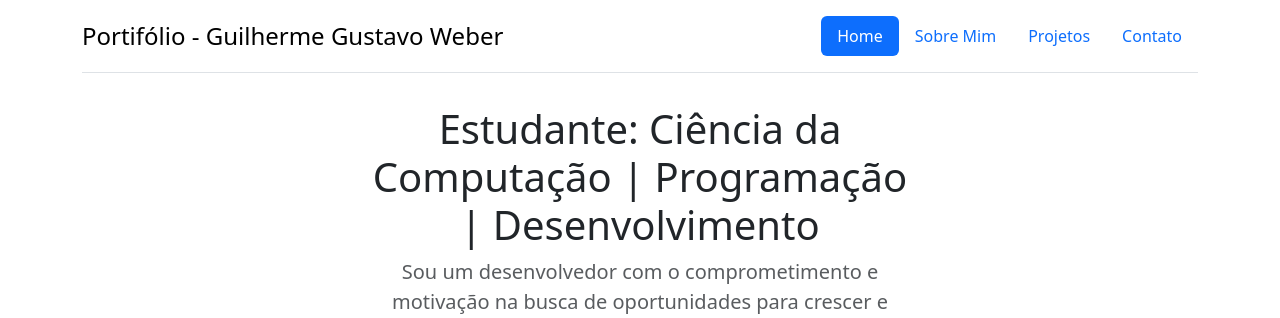
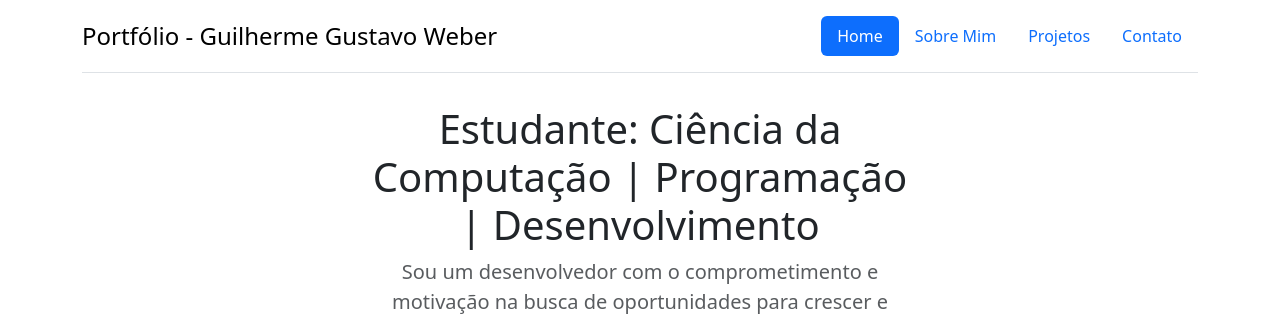
Before and after one commit to GuilhermeGustavoWeber/portfolio_V2, a Flask app: page / in a window 1280 px wide. Shown: the top 318 px of the page. Run offline with Flask 3, Linux system fonts and the light colour scheme.

Commit message:
Update base.html

```diff
--- a/templates/base.html
+++ b/templates/base.html
@@ -3,7 +3,7 @@
 <head>
     <meta charset="utf-8">
     <meta name="viewport" content="width=device-width, initial-scale=1">
-    <title>Portifólio Programador</title>
+    <title>Portfólio Programador</title>
     <link href="https://cdn.jsdelivr.net/npm/bootstrap@5.3.0/dist/css/bootstrap.min.css" rel="stylesheet">
     <link rel="stylesheet" href="{{ url_for('static', filename='css/style.css') }}">
 </head>
@@ -12,7 +12,7 @@
 <div class="container">
     <header class="d-flex flex-wrap justify-content-center py-3 mb-4 border-bottom">
         <a href="/" class="d-flex align-items-center mb-3 mb-md-0 me-md-auto link-body-emphasis text-decoration-none">
-            <span class="fs-4">Portifólio - Guilherme Gustavo Weber</span>
+            <span class="fs-4">Portfólio - Guilherme Gustavo Weber</span>
         </a>
 
         <ul class="nav nav-pills">
```
